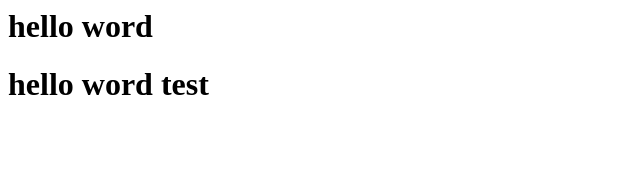
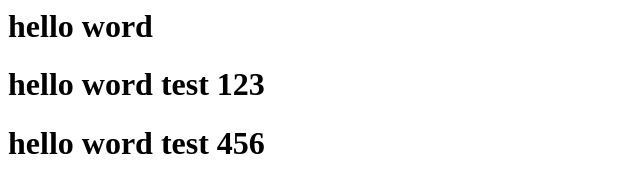
Before and after one commit to aawe44/testing, a plain HTML site: page index.html in a window 1280 px wide. Shown: the whole page, without its empty margins (0-640 px from the left). Drawn offline with Linux system fonts and the light colour scheme.

Commit message:
commit 2

```diff
--- a/index.html
+++ b/index.html
@@ -1,2 +1,3 @@
 <h1> hello word</h1>
-<h1> hello word test</h1>
+<h1> hello word test 123</h1>
+<h1> hello word test 456</h1>
```
